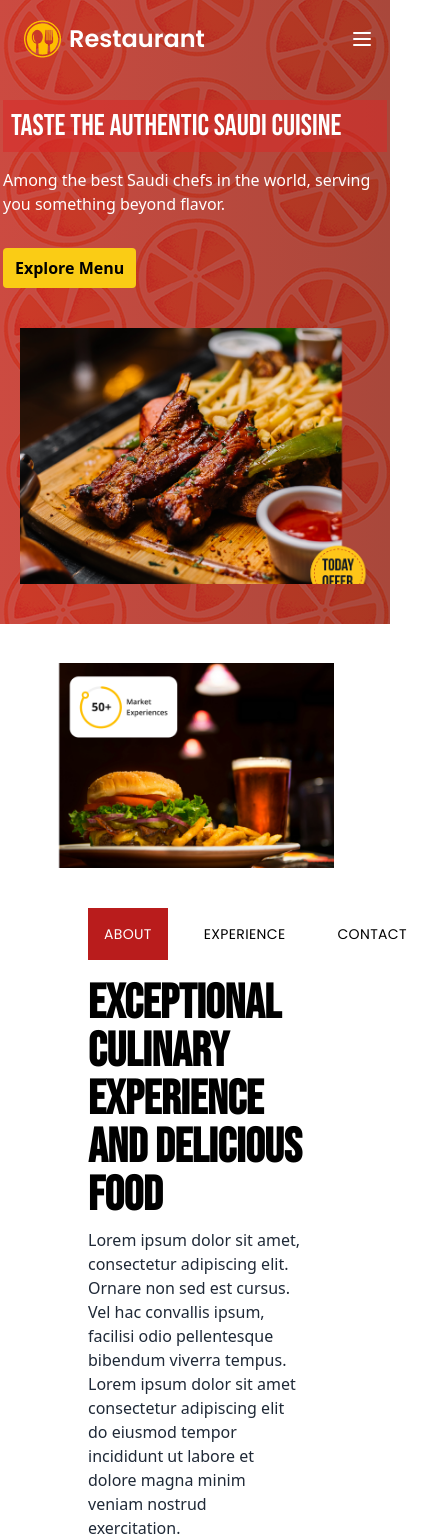
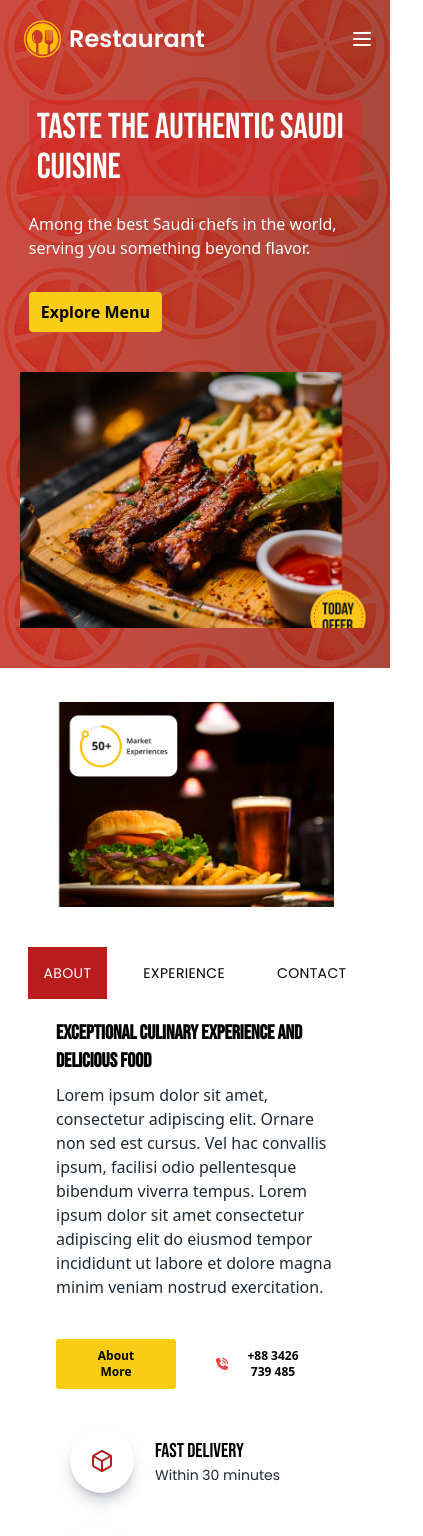
Before and after one commit to PranoySarker/restaurantSoftnio, a React (Vite) app: page / in a window 390 px wide. Shown: the top 1536 px of the page, 423 px wide, since content can reach past the window. Built offline with nearby package versions, Linux system fonts and the light colour scheme.

Commit message:
make responsive

```diff
--- a/src/App.jsx
+++ b/src/App.jsx
@@ -24,7 +24,7 @@ function App() {
         <Hero />
       </div>
 
-      <div className="mt-[150%] md:mt-[50%]">
+      <div className="mt-[160%] md:mt-[50%]">
         <MidSection />
         <Popular />
         <BookTable />
--- a/src/components/AboutTab.jsx
+++ b/src/components/AboutTab.jsx
@@ -5,7 +5,7 @@ const AboutTab = () => {
 
   return (
     <>
-      <div className=" mb-5 flex flex-row gap-5 font-poppins">
+      <div className=" mb-5 flex flex-row justify-center md:justify-start gap-5 font-poppins">
         <a
           onClick={() => setActiveTab("About")}
           className={`uppercase tracking-wide text-sm font-normal p-4 cursor-pointer ${
@@ -39,8 +39,8 @@ const AboutTab = () => {
       </div>
 
       {activeTab === "About" && (
-        <div>
-          <h2 className=" mt-1 text-5xl font-semibold text-black font-bebas">
+        <div className="w-full">
+          <h2 className=" mt-1 text-xl md:text-5xl font-semibold text-black font-bebas">
             Exceptional culinary experience and delicious food
           </h2>
           <p className="mt-2 text-gray-800">
@@ -55,7 +55,7 @@ const AboutTab = () => {
 
       {activeTab === "Experience" && (
         <div>
-          <h2 className="mt-1 text-5xl font-semibold text-black font-bebas">
+          <h2 className="mt-1 text-xl md:text-5xl font-semibold text-black font-bebas">
             Our Expertise
           </h2>
           <p className="mt-2 text-gray-800">
@@ -67,7 +67,7 @@ const AboutTab = () => {
 
       {activeTab === "Contact" && (
         <div>
-          <h2 className="mt-1 text-5xl font-semibold text-black font-bebas">
+          <h2 className="mt-1 text-xl md:text-5xl font-semibold text-black font-bebas">
             Get in Touch with Us
           </h2>
           <p className="mt-2 text-gray-800">
--- a/src/components/BookTable.jsx
+++ b/src/components/BookTable.jsx
@@ -14,7 +14,7 @@ const BookTable = () => {
           <h2 className="mt-3 text-4xl font-semibold font-bebas">
             Book Your Table
           </h2>
-          <p className="w-1/2 my-5">
+          <p className="md:w-1/2 text-sm md:text-base my-5">
             Enim tempor eget pharetra facilisis sed maecenas adipiscing. Eu leo
             molestie vel, ornare non id blandit netus.
           </p>
--- a/src/components/CustomerTestimonial.jsx
+++ b/src/components/CustomerTestimonial.jsx
@@ -67,7 +67,7 @@ const CustomerTestimonial = () => {
 
         <div className="relative h-[30rem] mt-8">
           <div
-            className="flex transition-transform duration-1000 ease-in-out"
+            className="flex gap-3 transition-transform duration-1000 ease-in-out"
             style={{ transform: `translateX(-${slideIndex * 100}%)` }}
           >
             {testimonials.map((testimonial, index) => (
@@ -78,7 +78,7 @@ const CustomerTestimonial = () => {
           </div>
         </div>
 
-        <div className="md:hidden flex gap-3">
+        <div className="md:hidden flex gap-3 mt-72">
           <div
             onClick={nextSlide}
             className="mx-auto flex h-16 w-16 items-center justify-center rounded-full bg-white shadow-lg shadow-gray-500/40 cursor-pointer"
--- a/src/components/Footer.jsx
+++ b/src/components/Footer.jsx
@@ -19,7 +19,7 @@ const Footer = () => {
         <div className="absolute inset-0  bg-black opacity-70"></div>
 
         <div className="relative z-10 p-10">
-          <h1 className="text-xl md:text-3xl text-white text-center font-bebas mt-10">
+          <h1 className="text-4xl text-white text-center font-bebas mt-10">
             We ready to have you the best dining experiences
           </h1>
           <div className="max-w-screen-lg  sm:px-6 text-gray-800 sm:grid md:grid-cols-4 sm:grid-cols-2 mx-auto">
--- a/src/components/Hero.jsx
+++ b/src/components/Hero.jsx
@@ -8,15 +8,15 @@ const Hero = () => {
         <img className="h-full w-full object-cover" src={HeroImg} alt="" />
       </div>
 
-      <div className="max-w-lg md:max-w-2xl md:z-10  md:absolute md:top-0 md:mt-48 lg:left-0 lg:mt-20 xl:mt-24 mb-10">
+      <div className="w-[95%] md:max-w-2xl md:z-10  md:absolute md:top-0 md:mt-48 lg:left-0 lg:mt-20 xl:mt-24 mb-10">
         <div className=" bg-red-600 bg-opacity-50 ">
           <div className="flex flex-col p-2 md:pr-8 ">
-            <h2 className="text-white text-3xl font-bebas font-medium uppercase lg:text-7xl">
+            <h2 className="text-white text-4xl font-bebas font-medium uppercase lg:text-7xl">
               Taste the authentic Saudi cuisine
             </h2>
           </div>
         </div>
-        <p className="mt-4 text-white w-96">
+        <p className="mt-4 text-white md:w-96 ">
           Among the best Saudi chefs in the world, serving you something beyond
           flavor.
         </p>
--- a/src/components/MidSection.jsx
+++ b/src/components/MidSection.jsx
@@ -14,7 +14,7 @@ const MidSection = () => {
           <div className="">
             <img className="w-full  object-cover" src={FoodImg} alt="" />
           </div>
-          <div className="px-8 md:w-1/2 mt-10 md:mt-0">
+          <div className="md:px-8 md:w-1/2 mt-10 md:mt-0">
             <AboutTab />
 
             <div className="flex gap-4 mt-10">
```
